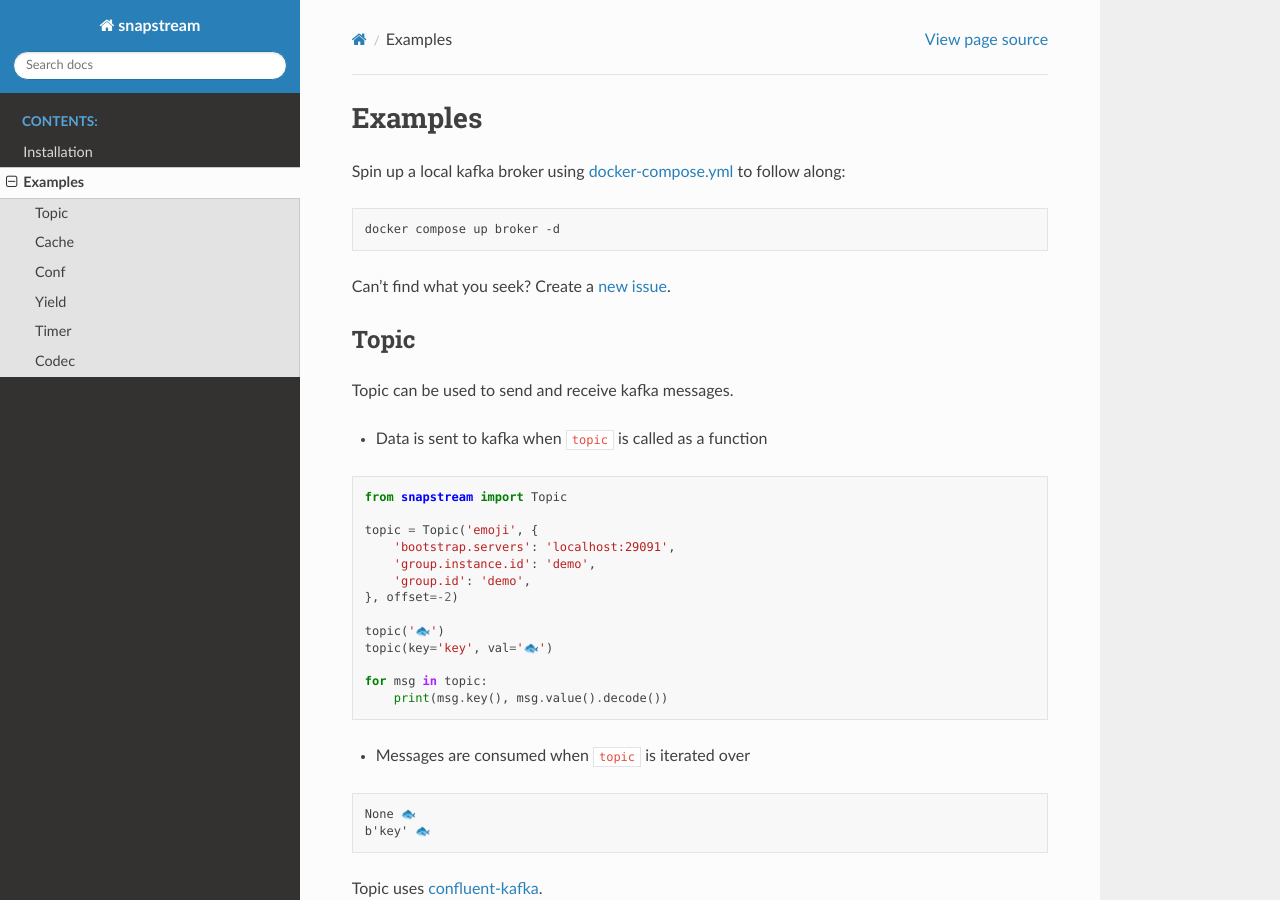
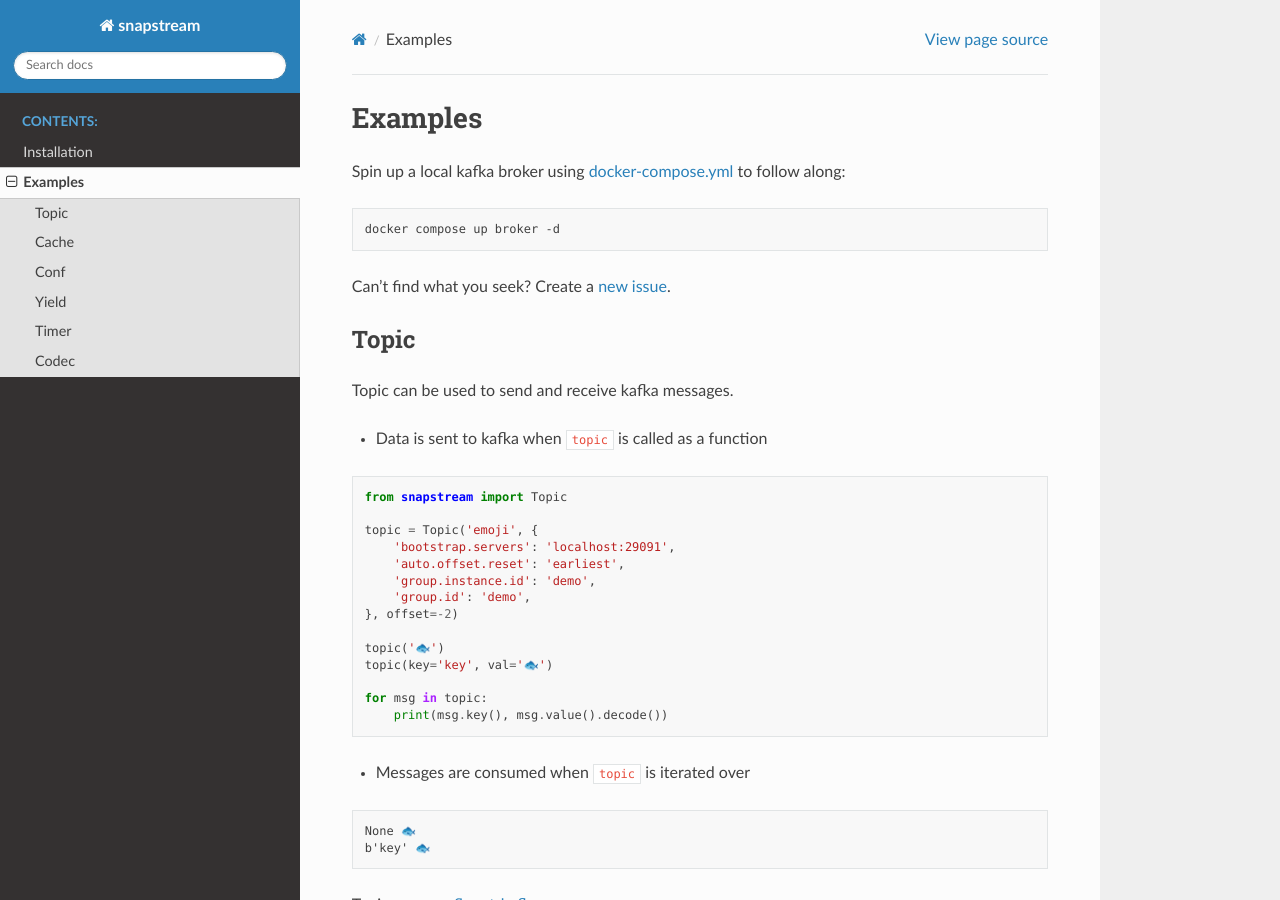
Before and after one commit to Menziess/snapstream, a Sphinx documentation site: the page built from docs/source/examples.rst, in a window 1280 px wide and 900 px high. Built offline with Sphinx 7.4.7 and the Read the Docs theme 2.0.0, drawn with Linux system fonts in a browser that asks for light colours; pages that are not in the unit, such as notebooks, are missing from menus; some of the changed text lies outside the part shown.

Commit message:
Added 'auto.offset.reset': 'earliest' in examples.

```diff
--- a/docs/source/examples.rst
+++ b/docs/source/examples.rst
@@ -24,6 +24,7 @@ Topic can be used to send and receive kafka messages.
 
   topic = Topic('emoji', {
       'bootstrap.servers': 'localhost:29091',
+      'auto.offset.reset': 'earliest',
       'group.instance.id': 'demo',
       'group.id': 'demo',
   }, offset=-2)
@@ -183,6 +184,7 @@ Codecs are used for serializing and deserializing data.
 
   topic = Topic('codec-demo', {
       'bootstrap.servers': 'localhost:29091',
+      'auto.offset.reset': 'earliest',
       'group.instance.id': 'demo',
       'group.id': 'demo',
   }, offset=-2, codec=JsonCodec())
--- a/docs/source/index.rst
+++ b/docs/source/index.rst
@@ -19,6 +19,7 @@ Snapstream can be summarized as:
 
   t = Topic('emoji', {
       'bootstrap.servers': 'localhost:29091',
+      'auto.offset.reset': 'earliest',
       'group.instance.id': 'demo',
       'group.id': 'demo',
   })
```
Also changed, not shown: 1 other file.
